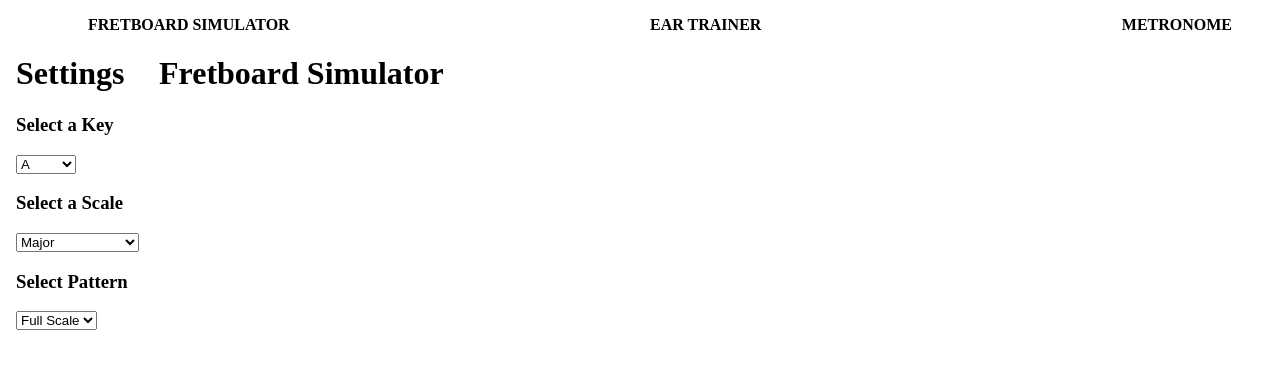
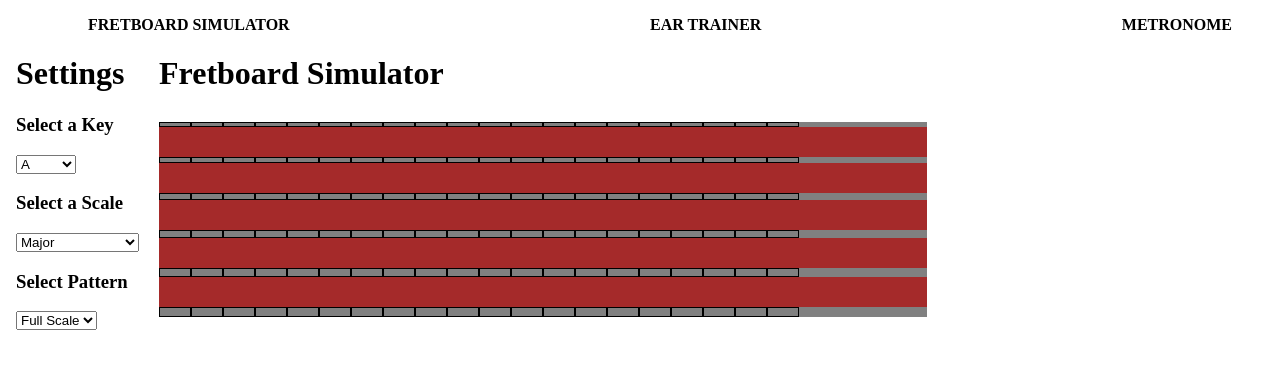
Before and after one commit to CalvinGaiennie/music-vite, a React (Vite) app: page /fretboard-simulator in a window 1280 px wide. Shown: the top 368 px of the page. Built offline with nearby package versions, Linux system fonts and the light colour scheme.

Commit message:
started trying to build a fretboard

```diff
--- /dev/null
+++ b/src/components/Fretboard.jsx
@@ -0,0 +1,28 @@
+import styles from "./Fretboard.module.css";
+
+function Fretboard() {
+  return (
+    <div>
+      <h1>Fretboard Simulator</h1>
+      <div className={styles.fretboard}>
+        {Array.from({ length: 6 }).map((_, i) => (
+          <div
+            key={`string-${i + 1}`}
+            id={`string-${i + 1}`}
+            className={styles.string}
+          >
+            {Array.from({ length: 20 }).map((_, j) => (
+              <div
+                key={`fret-${j}-string-${i + 1}`}
+                id={`fret-${j}-string-${i + 1}`}
+                className={styles.fret}
+              ></div>
+            ))}
+          </div>
+        ))}
+      </div>
+    </div>
+  );
+}
+
+export default Fretboard;
--- /dev/null
+++ b/src/components/Fretboard.module.css
@@ -0,0 +1,37 @@
+.fretboard {
+  width: 60vw;
+  background-color: brown;
+  margin: 0px;
+  padding: 0px;
+}
+.string {
+  display: flex;
+  height: 20px;
+  height: 100%;
+  width: 100%;
+  margin-top: 30px;
+  background-color: grey;
+}
+.fret {
+  width: 30px;
+  border: 1px solid black;
+}
+
+:global(#string-1) {
+  height: 5px;
+}
+:global(#string-2) {
+  height: 6px;
+}
+:global(#string-3) {
+  height: 7px;
+}
+:global(#string-4) {
+  height: 8px;
+}
+:global(#string-5) {
+  height: 9px;
+}
+:global(#string-6) {
+  height: 10px;
+}
--- a/src/pages/FretboardSimulator.jsx
+++ b/src/pages/FretboardSimulator.jsx
@@ -1,4 +1,5 @@
 import AppNav from "../components/AppNav";
+import Fretboard from "../components/Fretboard";
 import FretboardSettings from "../components/FretboardSettings";
 
 function FretboardSimulator() {
@@ -7,7 +8,7 @@ function FretboardSimulator() {
       <AppNav />
       <div className="flex">
         <FretboardSettings />
-        <h1>Fretboard Simulator</h1>
+        <Fretboard />
       </div>
     </div>
   );
```
